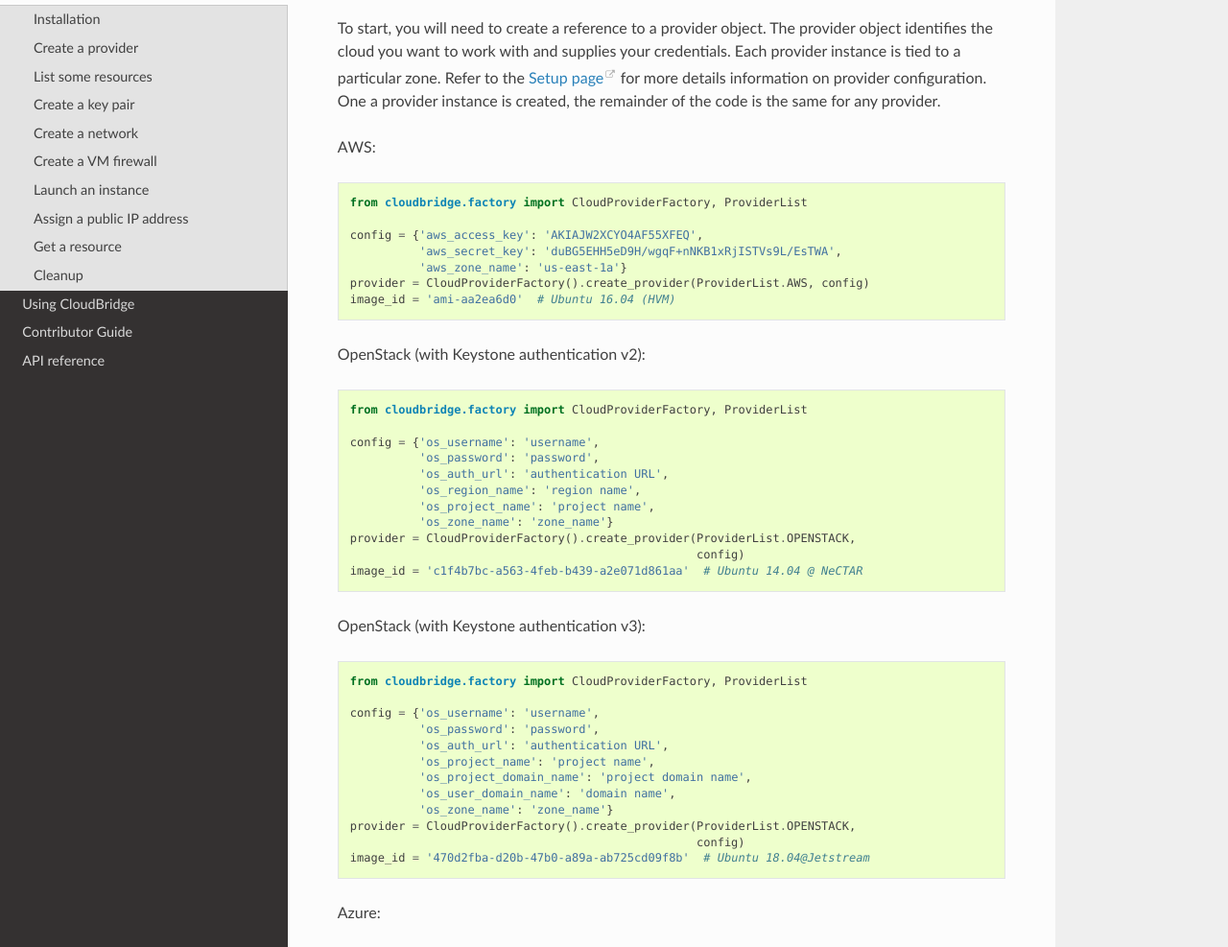
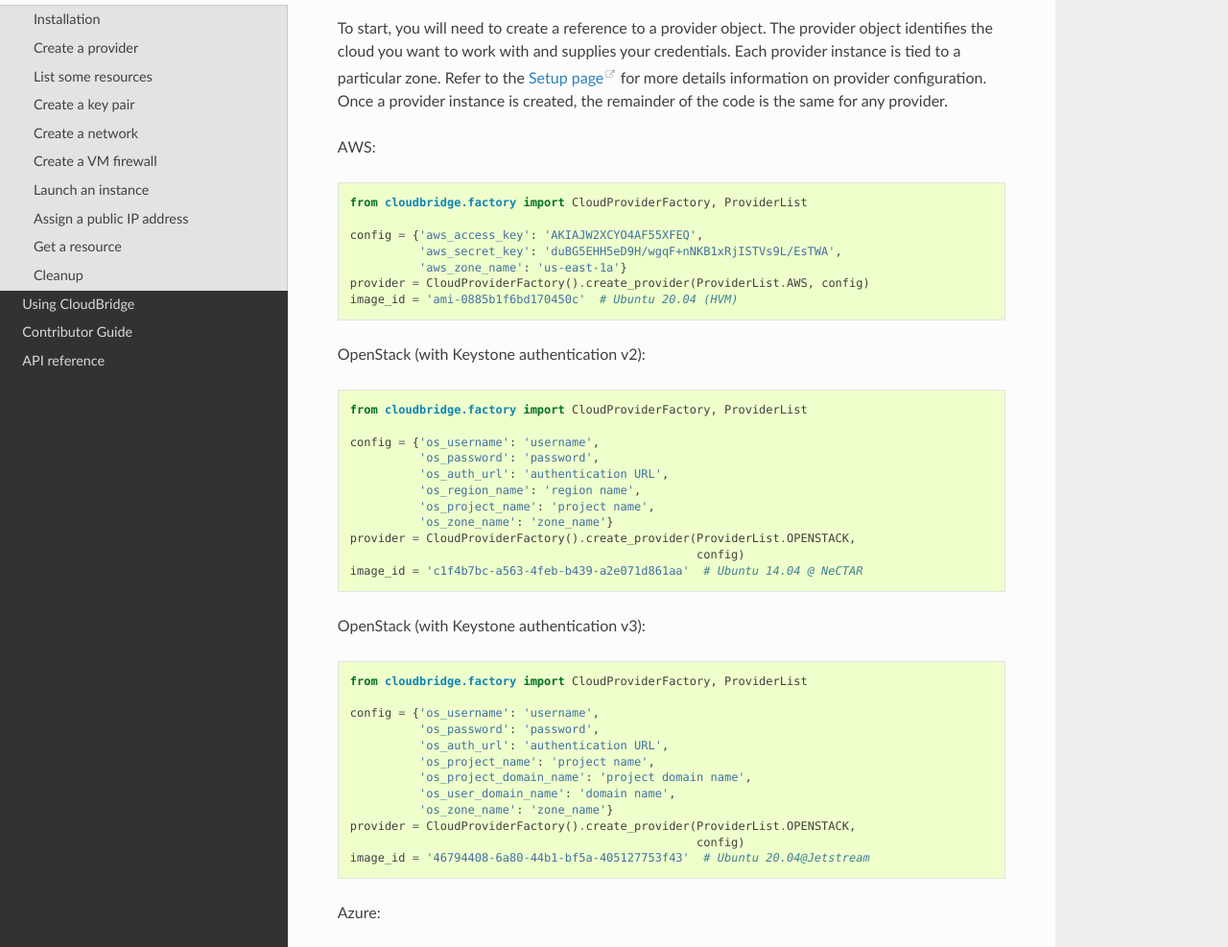
Before and after one commit to CloudVE/cloudbridge, a Sphinx documentation site: the page built from docs/getting_started.rst, in a window 1280 px wide and 1400 px high, scrolled down 331 px. Shown: the part 186-1173 px from the top of the window at 96% size. Built offline with Sphinx 7.4.7 and the Read the Docs theme 2.0.0, drawn with Linux system fonts in a browser that asks for light colours.

Commit message:
Apply suggestions from code review
Co-authored-by: Enis Afgan <afgane@gmail.com>

```diff
--- a/docs/getting_started.rst
+++ b/docs/getting_started.rst
@@ -21,7 +21,7 @@
 provider object identifies the cloud you want to work with and supplies your
 credentials. Each provider instance is tied to a particular zone.
 Refer to the `Setup page <topics/setup.html>`_ for more details information on
-provider configuration. One a provider instance is created, the remainder of
+provider configuration. Once a provider instance is created, the remainder of
 the code is the same for any provider.
 
 AWS:
@@ -34,7 +34,7 @@
               'aws_secret_key': 'duBG5EHH5eD9H/wgqF+nNKB1xRjISTVs9L/EsTWA',
               'aws_zone_name': 'us-east-1a'}
     provider = CloudProviderFactory().create_provider(ProviderList.AWS, config)
-    image_id = 'ami-aa2ea6d0'  # Ubuntu 16.04 (HVM)
+    image_id = 'ami-0885b1f6bd170450c'  # Ubuntu 20.04 (HVM)
 
 OpenStack (with Keystone authentication v2):
 
@@ -67,7 +67,7 @@
               'os_zone_name': 'zone_name'}
     provider = CloudProviderFactory().create_provider(ProviderList.OPENSTACK,
                                                       config)
-    image_id = '470d2fba-d20b-47b0-a89a-ab725cd09f8b'  # Ubuntu 18.04@Jetstream
+    image_id = '46794408-6a80-44b1-bf5a-405127753f43'  # Ubuntu 20.04@Jetstream
 
 Azure:
 
```
